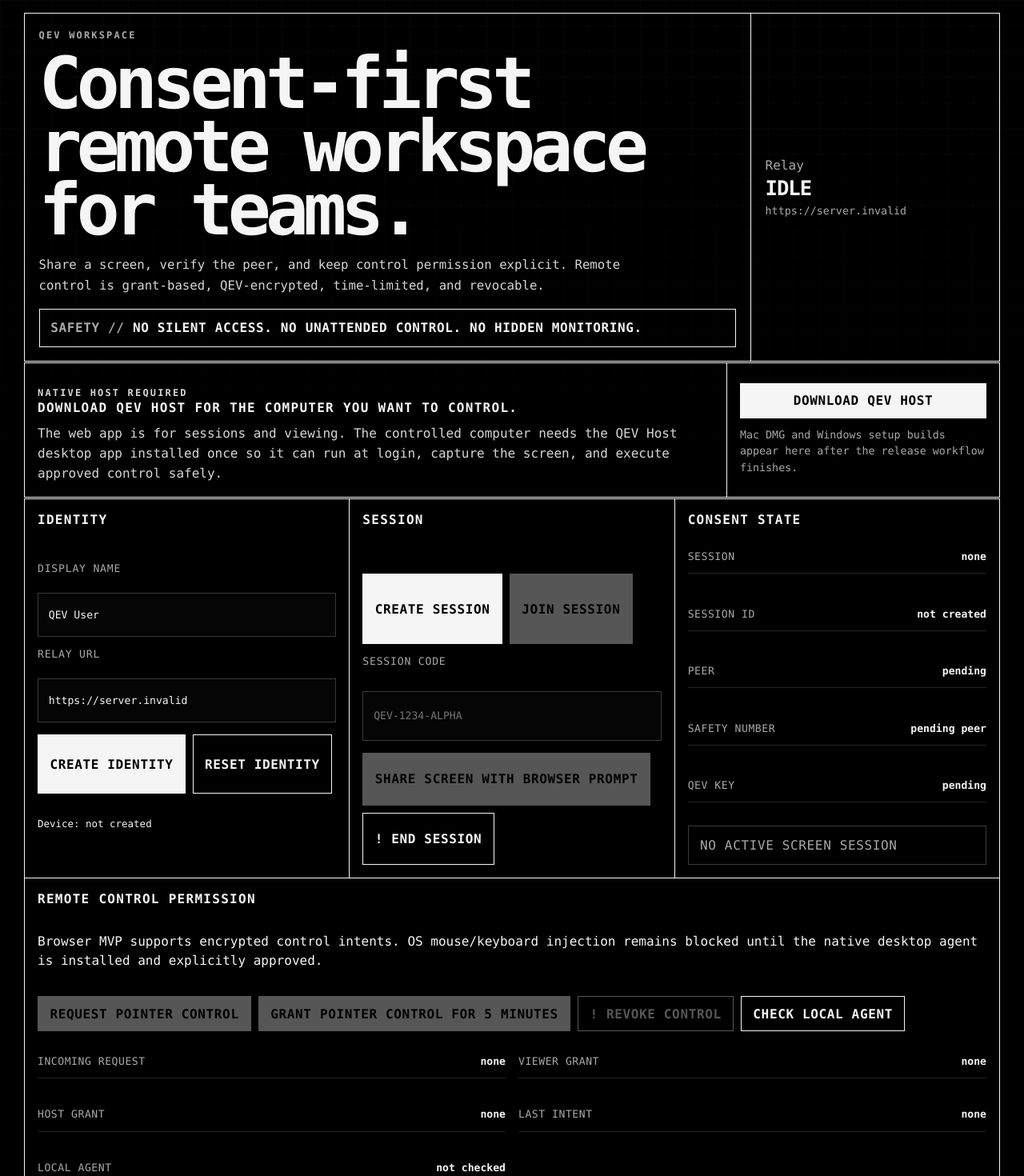
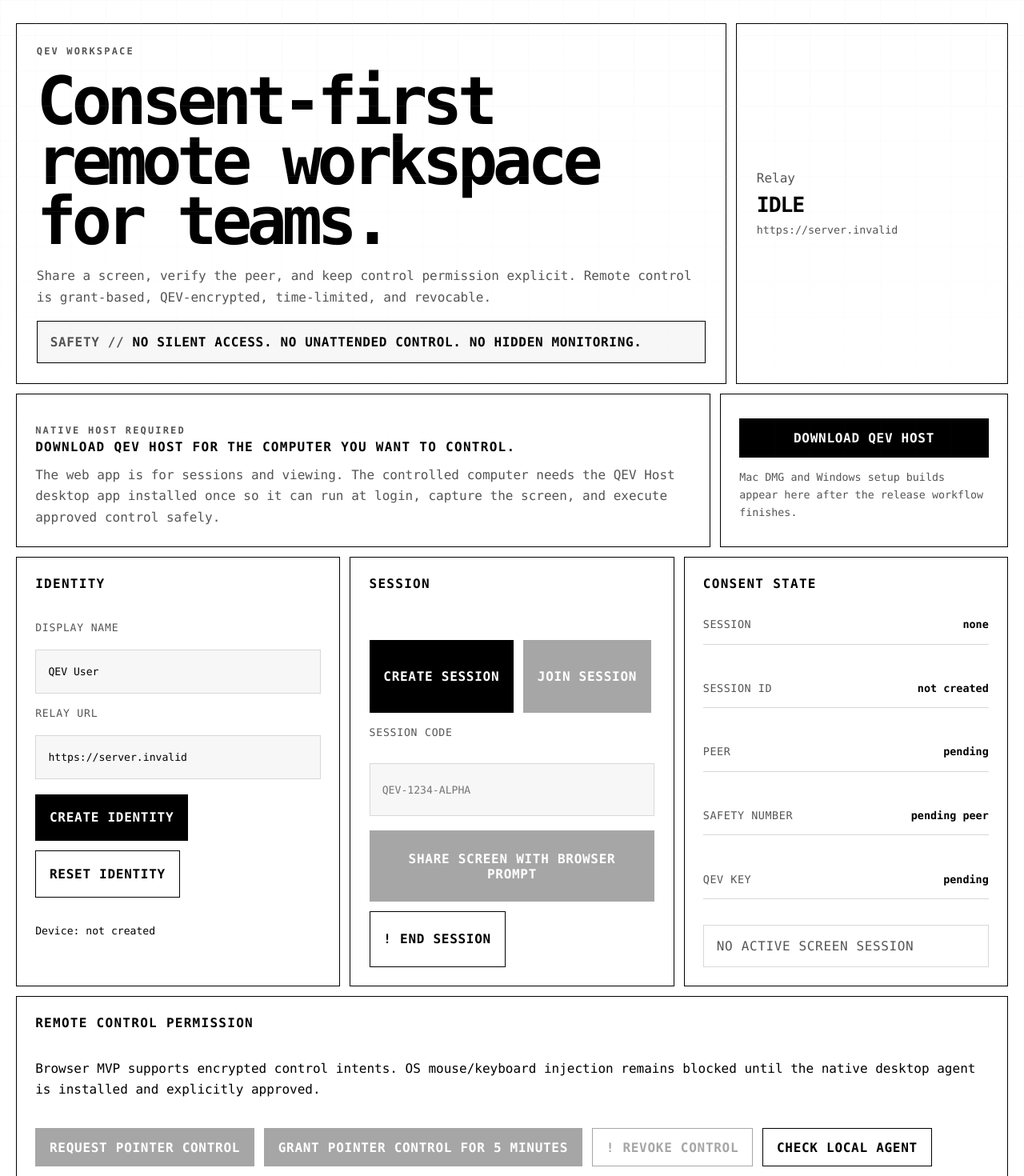
Before and after one commit to TheArtOfSound/qev-workspace, a React (Vite) app in the folder apps/web/: page / in a window 1280 px wide. Shown: the top 1470 px of the page at 80% size. Built offline with nearby package versions, Linux system fonts and the light colour scheme; no server answers.

Commit message:
Add spacious monochrome light and dark themes

```diff
--- a/apps/web/src/styles.css
+++ b/apps/web/src/styles.css
@@ -1,10 +1,38 @@
 :root {
-  color-scheme: dark;
+  color-scheme: light dark;
   font-family: ui-monospace, SFMono-Regular, Menlo, Monaco, Consolas, "Liberation Mono", "Courier New", monospace;
-  background: #000;
-  color: #f5f5f5;
   font-synthesis: none;
   text-rendering: geometricPrecision;
+  --bg: #ffffff;
+  --panel: #ffffff;
+  --panel-soft: #f7f7f7;
+  --text: #000000;
+  --muted: #555555;
+  --faint: #777777;
+  --line: #d8d8d8;
+  --line-strong: #000000;
+  --button-bg: #000000;
+  --button-text: #ffffff;
+  --danger-bg: #ffffff;
+  --danger-text: #000000;
+  --shadow: none;
+}
+
+@media (prefers-color-scheme: dark) {
+  :root {
+    --bg: #000000;
+    --panel: #000000;
+    --panel-soft: #070707;
+    --text: #ffffff;
+    --muted: #b9b9b9;
+    --faint: #8a8a8a;
+    --line: #303030;
+    --line-strong: #ffffff;
+    --button-bg: #ffffff;
+    --button-text: #000000;
+    --danger-bg: #000000;
+    --danger-text: #ffffff;
+  }
 }
 
 * {
@@ -20,8 +48,8 @@ body,
 body {
   margin: 0;
   min-height: 100vh;
-  background: #000;
-  color: #f5f5f5;
+  background: var(--bg);
+  color: var(--text);
 }
 
 body::before {
@@ -30,10 +58,11 @@ body::before {
   inset: 0;
   pointer-events: none;
   background-image:
-    linear-gradient(rgba(255, 255, 255, 0.035) 1px, transparent 1px),
-    linear-gradient(90deg, rgba(255, 255, 255, 0.035) 1px, transparent 1px);
-  background-size: 32px 32px;
-  mask-image: linear-gradient(to bottom, rgba(0, 0, 0, 0.75), transparent 75%);
+    linear-gradient(var(--line) 1px, transparent 1px),
+    linear-gradient(90deg, var(--line) 1px, transparent 1px);
+  background-size: 44px 44px;
+  opacity: 0.18;
+  mask-image: linear-gradient(to bottom, rgba(0, 0, 0, 0.65), transparent 78%);
 }
 
 button,
@@ -44,22 +73,22 @@ input {
 button,
 .download-button {
   appearance: none;
-  border: 1px solid #f5f5f5;
+  border: 1px solid var(--line-strong);
   border-radius: 0;
-  padding: 0.72rem 0.9rem;
-  background: #f5f5f5;
-  color: #000;
-  font-weight: 700;
+  padding: 0.86rem 1.05rem;
+  background: var(--button-bg);
+  color: var(--button-text);
+  font-weight: 800;
   cursor: pointer;
   text-transform: uppercase;
-  letter-spacing: 0.04em;
+  letter-spacing: 0.045em;
   box-shadow: none;
 }
 
 button:hover,
 .download-button:hover {
-  background: #000;
-  color: #f5f5f5;
+  background: var(--bg);
+  color: var(--text);
 }
 
 button:disabled {
@@ -68,19 +97,19 @@ button:disabled {
 }
 
 button.secondary {
-  background: #000;
-  color: #f5f5f5;
+  background: var(--bg);
+  color: var(--text);
 }
 
 button.secondary:hover {
-  background: #f5f5f5;
-  color: #000;
+  background: var(--button-bg);
+  color: var(--button-text);
 }
 
 button.danger {
-  border-color: #f5f5f5;
-  background: #000;
-  color: #f5f5f5;
+  border-color: var(--line-strong);
+  background: var(--danger-bg);
+  color: var(--danger-text);
 }
 
 button.danger::before {
@@ -89,65 +118,71 @@ button.danger::before {
 
 input {
   width: 100%;
-  border: 1px solid #3a3a3a;
+  border: 1px solid var(--line);
   border-radius: 0;
-  padding: 0.72rem 0.8rem;
-  color: #f5f5f5;
-  background: #050505;
+  padding: 0.86rem 0.95rem;
+  color: var(--text);
+  background: var(--panel-soft);
   outline: none;
 }
 
 input:focus {
-  border-color: #f5f5f5;
+  border-color: var(--line-strong);
+  background: var(--panel);
 }
 
 label {
   display: grid;
-  gap: 0.45rem;
-  color: #a9a9a9;
+  gap: 0.55rem;
+  color: var(--muted);
   font-size: 0.82rem;
   text-transform: uppercase;
   letter-spacing: 0.06em;
 }
 
 .shell {
-  width: min(1220px, calc(100% - 28px));
+  width: min(1320px, calc(100% - 40px));
   margin: 0 auto;
-  padding: 1rem 0 3rem;
+  padding: 1.8rem 0 4.5rem;
 }
 
 .hero {
   display: grid;
-  grid-template-columns: minmax(0, 1fr) 310px;
-  gap: 1px;
+  grid-template-columns: minmax(0, 1fr) 340px;
+  gap: 12px;
   align-items: stretch;
-  margin-bottom: 1px;
-  border: 1px solid #f5f5f5;
-  background: #f5f5f5;
+  margin-bottom: 12px;
+}
+
+.hero > div,
+.status-card,
+.panel,
+.download-strip > div {
+  background: var(--panel);
+  border: 1px solid var(--line-strong);
 }
 
 .hero > div,
 .status-card {
-  background: #000;
-  padding: 1.1rem;
+  padding: 1.55rem;
 }
 
 .eyebrow {
-  color: #a9a9a9;
-  font-weight: 700;
+  color: var(--muted);
+  font-weight: 800;
   letter-spacing: 0.18em;
   text-transform: uppercase;
-  margin: 0 0 0.8rem;
+  margin: 0 0 1rem;
   font-size: 0.75rem;
 }
 
 h1 {
   margin: 0;
-  max-width: 940px;
-  font-size: clamp(2.1rem, 7vw, 6.8rem);
-  line-height: 0.88;
+  max-width: 980px;
+  font-size: clamp(2.3rem, 6.5vw, 6.6rem);
+  line-height: 0.9;
   letter-spacing: -0.075em;
-  font-weight: 800;
+  font-weight: 850;
 }
 
 h2 {
@@ -158,69 +193,65 @@ h2 {
 }
 
 p {
-  line-height: 1.55;
+  line-height: 1.65;
 }
 
 .lede {
-  max-width: 780px;
-  color: #d6d6d6;
-  font-size: 0.98rem;
-  line-height: 1.65;
+  max-width: 820px;
+  color: var(--muted);
+  font-size: 1rem;
+  line-height: 1.7;
 }
 
 .safety-line,
 .error {
-  border: 1px solid #f5f5f5;
-  background: #000;
+  border: 1px solid var(--line-strong);
+  background: var(--panel-soft);
   border-radius: 0;
-  padding: 0.85rem;
-  font-weight: 700;
+  padding: 1rem;
+  font-weight: 800;
   text-transform: uppercase;
   letter-spacing: 0.04em;
 }
 
 .safety-line::before {
   content: "SAFETY // ";
-  color: #a9a9a9;
+  color: var(--muted);
 }
 
 .error {
-  color: #fff;
-  margin-bottom: 1px;
+  color: var(--text);
+  margin-bottom: 12px;
 }
 
 .error::before {
   content: "ERROR // ";
-  color: #a9a9a9;
+  color: var(--muted);
 }
 
 .grid {
   display: grid;
   grid-template-columns: repeat(3, minmax(0, 1fr));
-  gap: 1px;
-  border: 1px solid #f5f5f5;
-  background: #f5f5f5;
+  gap: 12px;
 }
 
 .panel,
 .status-card,
 .download-strip {
-  border: 0;
-  background: #000;
-  box-shadow: none;
+  box-shadow: var(--shadow);
   border-radius: 0;
-  padding: 1rem;
+  padding: 1.45rem;
 }
 
 .status-card {
   display: grid;
   align-content: center;
-  gap: 0.35rem;
+  gap: 0.55rem;
 }
 
 .status-card span,
 .status-card small {
-  color: #a9a9a9;
+  color: var(--muted);
 }
 
 .status-card small {
@@ -228,26 +259,26 @@ p {
 }
 
 .status {
-  font-size: 1.6rem;
+  font-size: 1.65rem;
   text-transform: uppercase;
   letter-spacing: -0.04em;
 }
 
 .status.open::after {
   content: " / LIVE";
-  color: #a9a9a9;
+  color: var(--muted);
   font-size: 0.75rem;
   letter-spacing: 0.08em;
 }
 
 .status.error,
 .status.closed {
-  color: #f5f5f5;
+  color: var(--text);
 }
 
 .panel {
   display: grid;
-  gap: 0.95rem;
+  gap: 1.15rem;
 }
 
 .wide {
@@ -257,7 +288,7 @@ p {
 .button-row {
   display: flex;
   flex-wrap: wrap;
-  gap: 0.55rem;
+  gap: 0.75rem;
 }
 
 .mono,
@@ -267,22 +298,22 @@ code {
 }
 
 .mono {
-  color: #f5f5f5;
+  color: var(--text);
   word-break: break-all;
-  font-size: 0.78rem;
+  font-size: 0.82rem;
 }
 
 .kv {
   display: flex;
   justify-content: space-between;
-  gap: 1rem;
-  border-bottom: 1px solid #242424;
-  padding-bottom: 0.55rem;
-  font-size: 0.82rem;
+  gap: 1.15rem;
+  border-bottom: 1px solid var(--line);
+  padding-bottom: 0.7rem;
+  font-size: 0.84rem;
 }
 
 .kv span {
-  color: #a9a9a9;
+  color: var(--muted);
   text-transform: uppercase;
   letter-spacing: 0.04em;
 }
@@ -290,49 +321,47 @@ code {
 .kv strong {
   text-align: right;
   word-break: break-word;
-  font-weight: 700;
+  font-weight: 800;
 }
 
 .indicator {
   border-radius: 0;
-  border: 1px solid #3a3a3a;
-  padding: 0.9rem;
-  color: #a9a9a9;
+  border: 1px solid var(--line);
+  padding: 1rem;
+  color: var(--muted);
   text-transform: uppercase;
   letter-spacing: 0.04em;
 }
 
 .indicator.live {
-  border-color: #f5f5f5;
-  background: #f5f5f5;
-  color: #000;
-  font-weight: 800;
+  border-color: var(--line-strong);
+  background: var(--button-bg);
+  color: var(--button-text);
+  font-weight: 850;
 }
 
 .download-strip {
-  margin: 1px 0;
+  margin: 0 0 12px;
   display: grid;
-  grid-template-columns: minmax(0, 1fr) minmax(240px, 340px);
-  gap: 1px;
+  grid-template-columns: minmax(0, 1fr) minmax(260px, 360px);
+  gap: 12px;
   align-items: stretch;
-  border: 1px solid #f5f5f5;
-  background: #f5f5f5;
+  border: 0;
   padding: 0;
 }
 
 .download-strip > div {
-  background: #000;
-  padding: 1rem;
+  padding: 1.45rem;
 }
 
 .download-strip p {
-  margin: 0.7rem 0 0;
-  color: #d6d6d6;
+  margin: 0.8rem 0 0;
+  color: var(--muted);
 }
 
 .download-actions {
   display: grid;
-  gap: 0.75rem;
+  gap: 0.95rem;
   align-content: center;
   justify-items: stretch;
 }
@@ -344,52 +373,52 @@ code {
 }
 
 .download-actions small {
-  color: #a9a9a9;
-  line-height: 1.55;
+  color: var(--muted);
+  line-height: 1.65;
 }
 
 .download-actions code {
   display: inline-block;
-  border: 1px solid #3a3a3a;
+  border: 1px solid var(--line);
   border-radius: 0;
-  padding: 0.3rem 0.45rem;
-  background: #050505;
-  color: #f5f5f5;
+  padding: 0.38rem 0.5rem;
+  background: var(--panel-soft);
+  color: var(--text);
   font-size: 0.78rem;
-  margin-bottom: 0.25rem;
+  margin-bottom: 0.3rem;
 }
 
 .control-grid {
   display: grid;
   grid-template-columns: repeat(2, minmax(0, 1fr));
-  gap: 0.65rem 1rem;
+  gap: 0.8rem 1.1rem;
 }
 
 .agent-command,
 pre {
   overflow: auto;
-  border: 1px solid #3a3a3a;
+  border: 1px solid var(--line);
   border-radius: 0;
-  background: #050505;
-  color: #f5f5f5;
-  padding: 0.9rem;
-  font-size: 0.78rem;
+  background: var(--panel-soft);
+  color: var(--text);
+  padding: 1rem;
+  font-size: 0.8rem;
 }
 
 .video-wrap {
-  min-height: 420px;
+  min-height: 460px;
   position: relative;
   overflow: hidden;
   border-radius: 0;
-  border: 1px solid #3a3a3a;
-  background: #050505;
+  border: 1px solid var(--line);
+  background: var(--panel-soft);
 }
 
 .remote {
   width: 100%;
-  min-height: 420px;
+  min-height: 460px;
   display: none;
-  background: #000;
+  background: var(--bg);
   filter: grayscale(1) contrast(1.05);
 }
 
@@ -402,10 +431,10 @@ pre {
   inset: 0;
   display: grid;
   place-items: center;
-  color: #777;
+  color: var(--faint);
   text-transform: uppercase;
   letter-spacing: 0.08em;
-  font-size: 0.8rem;
+  font-size: 0.82rem;
 }
 
 .pointer {
@@ -414,9 +443,9 @@ pre {
   height: 14px;
   transform: translate(-50%, -50%);
   border-radius: 0;
-  border: 1px solid #000;
-  background: #f5f5f5;
-  box-shadow: 0 0 0 4px rgba(255, 255, 255, 0.16);
+  border: 1px solid var(--bg);
+  background: var(--text);
+  box-shadow: 0 0 0 4px color-mix(in srgb, var(--text) 16%, transparent);
   pointer-events: none;
 }
 
@@ -426,47 +455,47 @@ pre {
   padding: 0;
   margin: 0;
   display: grid;
-  gap: 0.45rem;
-  max-height: 320px;
+  gap: 0.65rem;
+  max-height: 360px;
   overflow: auto;
 }
 
 .audit li {
-  border-bottom: 1px solid #242424;
-  padding-bottom: 0.45rem;
-  color: #cfcfcf;
-  font-size: 0.8rem;
+  border-bottom: 1px solid var(--line);
+  padding-bottom: 0.6rem;
+  color: var(--muted);
+  font-size: 0.82rem;
 }
 
 .chat-panel {
-  border-color: transparent;
+  border-color: var(--line-strong);
 }
 
 .chat-log {
-  min-height: 170px;
-  padding: 0.75rem;
-  border: 1px solid #3a3a3a;
-  background: #050505;
+  min-height: 210px;
+  padding: 0.9rem;
+  border: 1px solid var(--line);
+  background: var(--panel-soft);
 }
 
 .chat-empty {
-  color: #777;
+  color: var(--faint);
   display: grid;
   place-items: center;
-  min-height: 120px;
+  min-height: 150px;
   text-transform: uppercase;
   letter-spacing: 0.08em;
-  font-size: 0.8rem;
+  font-size: 0.82rem;
 }
 
 .chat-message {
-  border: 1px solid #3a3a3a;
-  padding: 0.75rem;
-  background: #000;
+  border: 1px solid var(--line);
+  padding: 0.9rem;
+  background: var(--panel);
 }
 
 .chat-message.me {
-  border-color: #f5f5f5;
+  border-color: var(--line-strong);
 }
 
 .chat-message.peer {
@@ -476,36 +505,36 @@ pre {
 .chat-meta {
   display: flex;
   flex-wrap: wrap;
-  gap: 0.45rem;
+  gap: 0.55rem;
   align-items: center;
-  color: #a9a9a9;
-  font-size: 0.72rem;
+  color: var(--muted);
+  font-size: 0.74rem;
   text-transform: uppercase;
   letter-spacing: 0.05em;
 }
 
 .chat-meta strong {
-  color: #f5f5f5;
+  color: var(--text);
 }
 
 .chat-meta em {
-  color: #f5f5f5;
+  color: var(--text);
   font-style: normal;
 }
 
 .chat-meta em::before {
   content: "[";
-  color: #a9a9a9;
+  color: var(--muted);
 }
 
 .chat-meta em::after {
   content: "]";
-  color: #a9a9a9;
+  color: var(--muted);
 }
 
 .chat-message p {
-  margin: 0.45rem 0 0;
-  color: #f5f5f5;
+  margin: 0.55rem 0 0;
+  color: var(--text);
   white-space: pre-wrap;
   overflow-wrap: anywhere;
 }
@@ -513,10 +542,10 @@ pre {
 .chat-compose {
   display: grid;
   grid-template-columns: minmax(0, 1fr) auto;
-  gap: 0.55rem;
+  gap: 0.75rem;
 }
 
-@media (max-width: 900px) {
+@media (max-width: 980px) {
   .hero,
   .download-strip,
   .grid {
@@ -532,7 +561,12 @@ pre {
     grid-template-columns: 1fr;
   }
 
+  .shell {
+    width: min(100% - 24px, 760px);
+    padding-top: 1rem;
+  }
+
   h1 {
-    font-size: clamp(2.2rem, 15vw, 4.4rem);
+    font-size: clamp(2.2rem, 14vw, 4.4rem);
   }
 }
```
